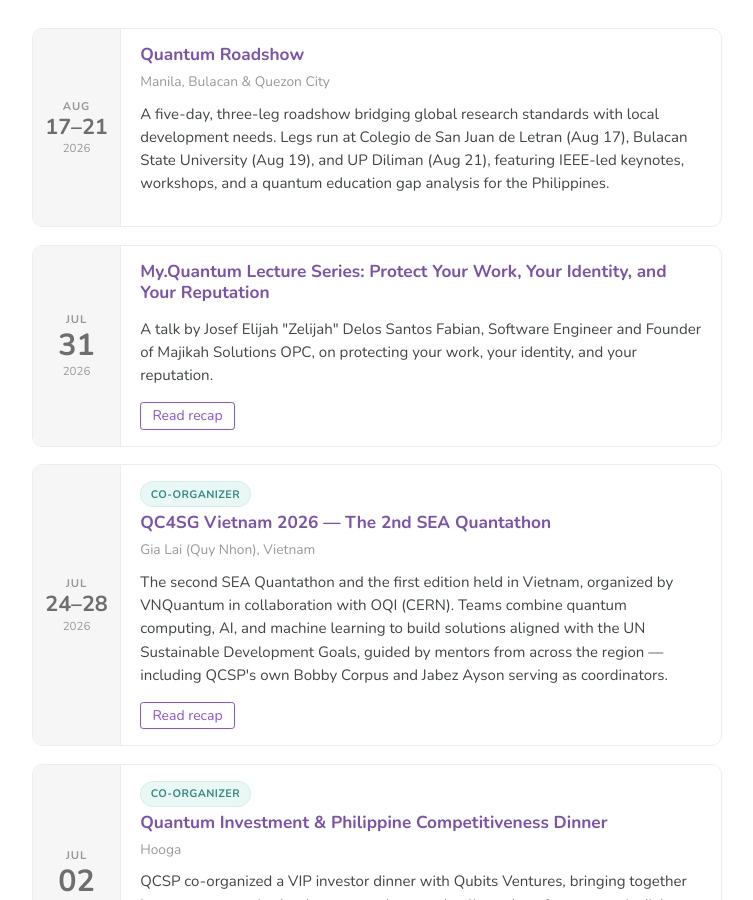
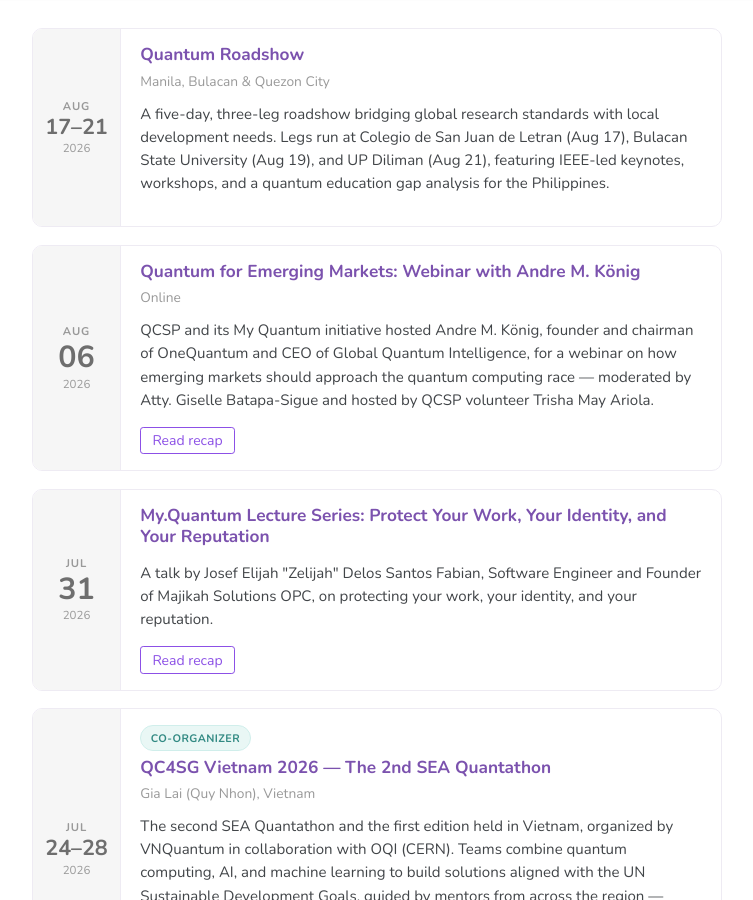
Before and after one commit to corpbob-qcsp/Quantum-Computing-Philippines.github.io, a Jekyll site: the page built from _pages/events.md, in a window 1280 px wide and 900 px high, scrolled down 1096 px. Shown: the whole window, without its empty margins (263-1016 px from the left). Built offline with Jekyll 4.4.1, drawn with Linux system fonts in a browser that asks for light colours; nearby versions of some CDN libraries; some of the changed lines change nothing that is shown.

Commit message:
add event of andre

```diff
--- a/_data/events.yml
+++ b/_data/events.yml
@@ -214,6 +214,13 @@
   register_url: "https://luma.com/vo6l0rkc"
   recap_url: "/news/2026-07-31-myquantum-webinar-series/"
 
+- title: 'Quantum for Emerging Markets: Webinar with Andre M. König'
+  date: 2026-08-06
+  time: "Evening (Manila time)"
+  venue: "Online"
+  description: 'QCSP and its My Quantum initiative hosted Andre M. König, founder and chairman of OneQuantum and CEO of Global Quantum Intelligence, for a webinar on how emerging markets should approach the quantum computing race — moderated by Atty. Giselle Batapa-Sigue and hosted by QCSP volunteer Trisha May Ariola.'
+  recap_url: "/news/2026-08-06-qcsp-myquantum-emerging-markets-webinar/"
+
 - title: "Quantum Roadshow"
   date: 2026-08-17
   end_date: 2026-08-21
--- /dev/null
+++ b/_news/2026-08-06-qcsp-myquantum-emerging-markets-webinar.md
@@ -0,0 +1,52 @@
+---
+layout: post
+title:  "Quantum Is a \"Discovery, Not an Innovation,\" Global Expert Tells Philippine Audience in Emerging Markets Webinar"
+date:   2026-08-06 00:00:00 -0800
+author: qcsp
+image: assets/images/2026-08-06-qcsp-myquantum-emerging-markets-webinar/emerging-markets-webinar-hero.jpg
+categories: News
+comments: false
+---
+**MANILA — August 6, 2026.** The Quantum Computing Society of the Philippines (QCSP) and its My Quantum initiative drew an online audience from across the country and beyond on Wednesday evening for a webinar that delivered a blunt message to emerging economies eyeing the quantum computing race: stop chasing use cases, and start building a national vision.
+
+| ![](/assets/images/2026-08-06-qcsp-myquantum-emerging-markets-webinar/emerging-markets-webinar-hero.jpg) |
+|:--:|
+| *Andre M. König presents "Strategic Blueprint for Emerging Markets in the Quantum Economy" during the My Quantum webinar "Quantum for Emerging Markets."* |
+
+The session, titled "Quantum for Emerging Markets," featured Andre M. König, founder and chairman of the global community OneQuantum and CEO of Global Quantum Intelligence, a market and business intelligence firm that advises governments, investors and Fortune 500 companies on quantum strategy. The talk was moderated by Atty. Giselle Batapa-Sigue, a former DICT undersecretary and longtime advocate for Philippine digital governance, and hosted by QCSP volunteer Trisha May Ariola.
+
+In a recorded welcome message, QCSP president Bobby Corpus Jr. traced the organization's roots to 2017, when it was known simply as Quantum Computing Philippines, and its 2022 rebranding into OneQuantum Philippines after connecting with König's global network — a relationship that later brought König to the country's first dedicated quantum conference, QISTCON.PH, in Cebu in mid-2025.
+
+## "This Is Not an Innovation — It's National Infrastructure"
+
+König opened by framing quantum technology not as an incremental improvement on existing tools, like AI or blockchain, but as a discovery rooted in a century-old branch of physics. "All other technologies are just an innovation... For me, quantum is fundamentally different. It is a national infrastructure," he said, noting that global government funding for quantum research has already topped $60 billion — figures that exclude China's undisclosed spending, which he said would dwarf every other bar on the chart.
+
+He pointed to 42 official national quantum missions now active worldwide, spanning capitals from Washington and London to Tokyo and Canberra, and warned that a "quantum curtain" is forming: an exclusive club of nations with access to talent, supply chains and eventually fault-tolerant quantum computers, while others are left "standing outside the building."
+
+## A Ticking Clock on Encryption
+
+Much of the urgency, König explained, stems from recent breakthroughs in quantum error correction and new qubit architectures that have moved up the timeline for when quantum computers could break widely used encryption. Elliptic curve cryptography (ECC) — the protocol underpinning everyday tools like Zoom, blockchain transactions and much of internet traffic — was considered safe from quantum attack until a few months ago. Now, he said, a "reasonable worst-case" break could arrive as early as 2028, with RSA-2048 encryption following by 2029. "Somebody that is not a fan of Andre might be able to use their quantum computer and hack this Zoom," he joked, before adding more soberly that the accelerated timeline is reshaping how governments in Washington, London, Berlin and Tokyo talk about quantum — "almost a quantum war."
+
+## The "Super Adopter" Strategy
+
+Rather than racing to buy quantum hardware — which König dismissed as producing little more than "press releases" and no real utility — he urged emerging markets to become "super adopters." The model, borrowed loosely from how Gulf states like Qatar, Saudi Arabia and the UAE built long-range national agendas (Qatar 2040, Saudi Vision 2050), starts by envisioning where a country wants to be decades from now and reverse-engineering the technology, talent and policy needed to get there.
+
+He was especially critical of what he called the "quest for use cases" — pilot projects chasing marginal, unproven advantages that ultimately deliver "absolutely nothing." Return on investment, he said, is "the worst story you can tell" in quantum right now, since meaningful ROI is unlikely for at least five years. Instead, he recommended low-commitment, short-term partnerships with multiple quantum cloud providers to build institutional familiarity — "like going to the gym" — while investing seriously in talent development starting as early as high school.
+
+König also flagged supply-chain access as an inescapably geopolitical decision. Using his firm's proprietary "PESTLE"-style framework — scoring political, economic, social, technological, environmental and legal factors across 51 metrics — he advised countries to identify their genuine regional strengths rather than copying larger powers, and to consider banding together, citing ASEAN's collective market size and young, educated workforce as an underused asset.
+
+## Lively Q&A Tackles Finance, ASEAN and Misconceptions
+
+During the open forum, moderator Batapa-Sigue — who chaired ASEAN's Digital Senior Officials' Meeting as a former deputy minister — pressed König on how the region could act collectively rather than individually. He acknowledged limited firsthand knowledge of ASEAN but pointed to its demographic and economic scale as a significant, underleveraged advantage.
+
+Asked about quantum's implications for central bank digital currencies and capital markets, König gently redirected the question, calling it another example of premature "use case" thinking, though he acknowledged financial modeling and risk analysis are among the fields most likely to see quantum advantage — alongside a real cryptographic risk to blockchain-based clearing and settlement systems.
+
+One audience member's question conflating quantum mechanics with violations of classical thermodynamics gave König a chance to clarify a common misconception: quantum technology doesn't break Newtonian physics, he said, though phenomena like superposition and entanglement are being explored by startups — including one spun out of Paris's Institut Pasteur — to build novel "quantum batteries."
+
+Asked directly where the Philippines should prioritize its limited R&D budget, König pointed to the country's young, highly educated population as its strongest card, urging investment in making the next generation "quantum native" starting in high school and college — a strategy he compared to Japan's national push toward what its own quantum mission calls "Society 5.0."
+
+## Looking Ahead
+
+Closing the session, QCSP announced a full slate of upcoming activities: the second Quantum Information Science and Technology Conference (QISTCON.PH 2026), set for November 9–11 in Cebu City, with registration opening August 17; a three-day Quantum Roadshow running August 17–21 across Colegio de San Juan de Letran, Bulacan State University and the University of the Philippines Diliman; and open research positions at the UP Baguio MIND Lab under Dr. Ian Jasper Agulo.
+
+Certificates of appreciation were presented to König and Batapa-Sigue before organizers closed the evening with a virtual group photo, capping what host Ariola called an evening of "eureka moments" for a community trying to position the Philippines ahead of what König repeatedly described as a closing window of opportunity.
```
Also changed, not shown: assets/images/2026-08-06-qcsp-myquantum-emerging-markets-webinar/emerging-markets-webinar-hero.jpg (added), assets/images/andre_webinar.jpg (added).
